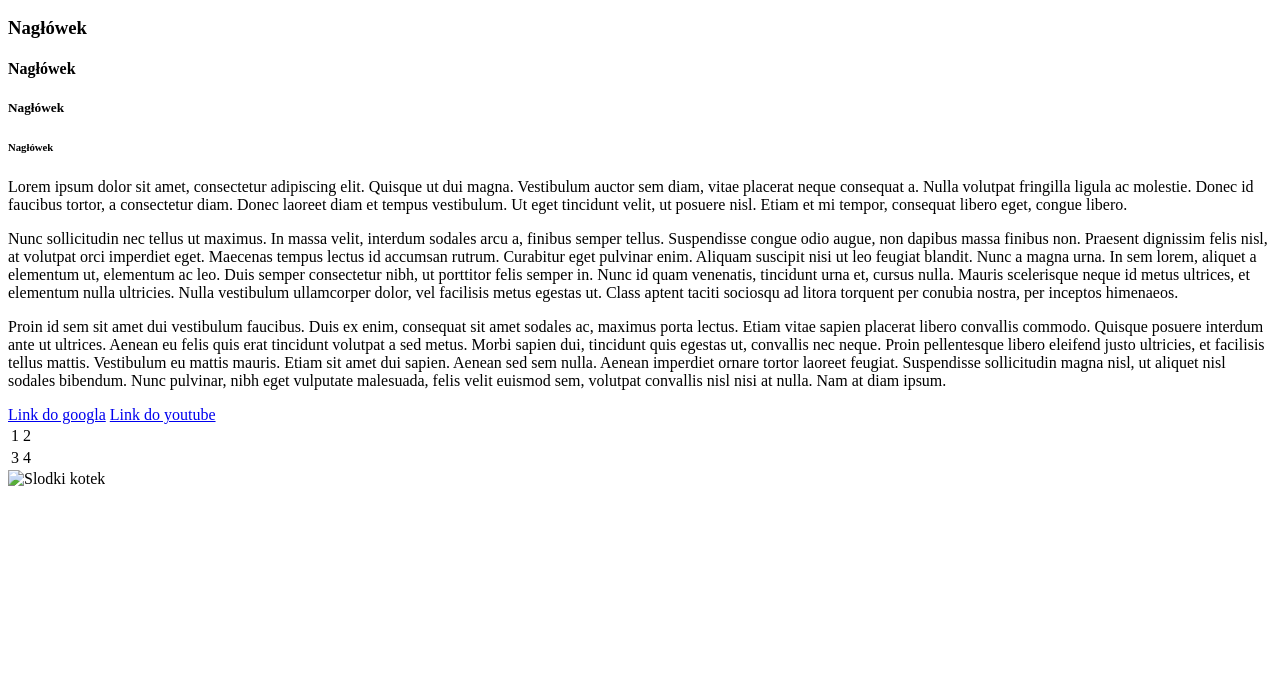
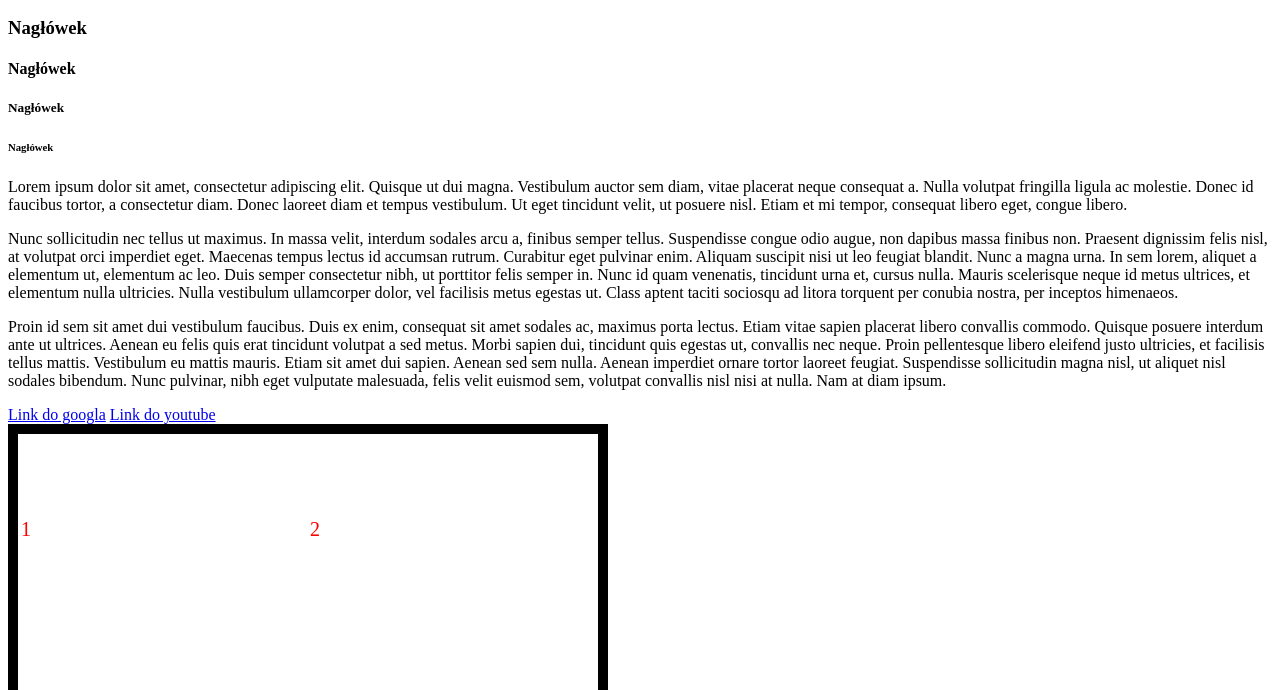
Before and after one commit to mwojciechowski653/mwojciechowski653.github.io, a plain HTML site: page index.html in a window 1280 px wide. Shown: the part 110-800 px from the top of the page. Drawn offline with Linux system fonts and the light colour scheme.

Commit message:
Update index.html

```diff
--- a/index.html
+++ b/index.html
@@ -4,7 +4,10 @@
 
 	<meta charset="UTF-8" />
 	<title>stronka</title>
-
+	<style>
+		table {width: 600px; height: 400px; color: red; border: 10px solid black; font-size: 20px}
+		img {width: 600px; height: 400px; padding: 20px;"}
+	</style>
 </head>
 <body>
 <h1>Nagłówek</h1>
@@ -21,7 +24,7 @@
 <a href="https://www.google.pl/">Link do googla</a>
 <a href="https://www.youtube.com/">Link do youtube</a>
 
-<table style="width=600px; height=400px; font_color=red; border= 10px solid black;">
+<table>
 <tr>
 <td>1</td>
 <td>2</td>
@@ -32,7 +35,7 @@
 </tr>
 </table>
 
-<img src="kotek.jpg" alt="Slodki kotek" style="width=600px; height=400px; padding=20px;">
+<img src="kotek.jpg" alt="Slodki kotek">
 
 </body>
 </html>
```
